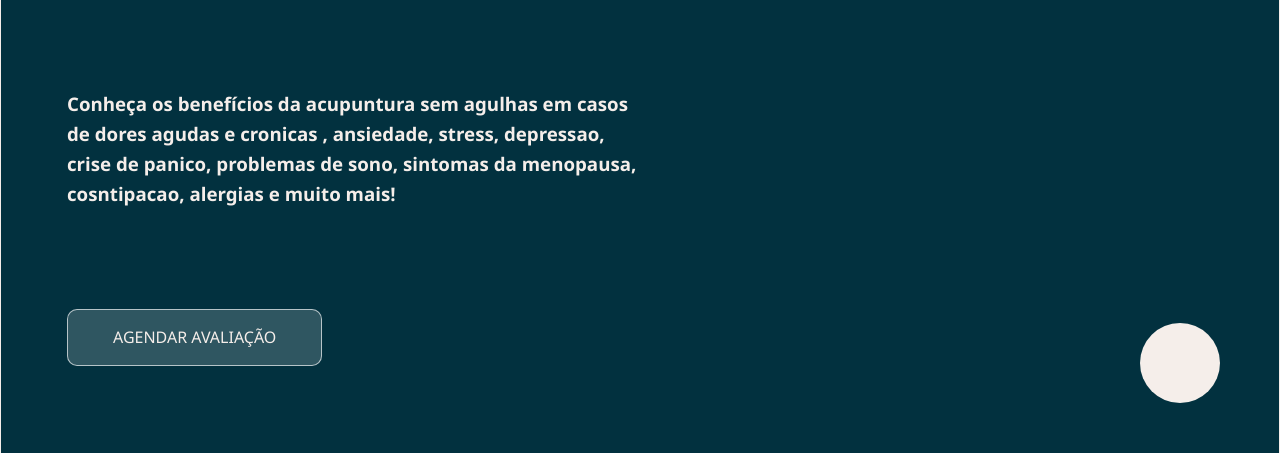
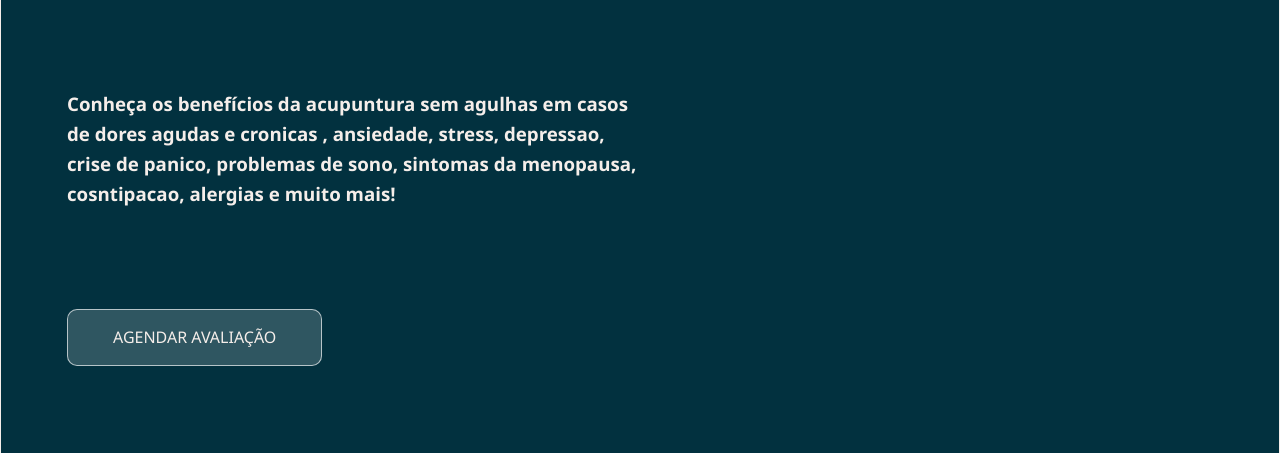
Before and after one commit to sraSenil/acuraemnossasmaos, a plain HTML site: page index.html in a window 1280 px wide. Shown: the part 337-790 px from the top of the page. Drawn offline with Linux system fonts and the light colour scheme.

Commit message:
Update styles.css

```diff
--- a/styles.css
+++ b/styles.css
@@ -613,7 +613,6 @@ display: center;
         background-size: cover;
         width: 80px;
         height: 80px;
-        background-color: #f5eeea;
         border: 0;
         border-radius: 50%;    /* Deixa redondo */
         font-size: 28px;
```
